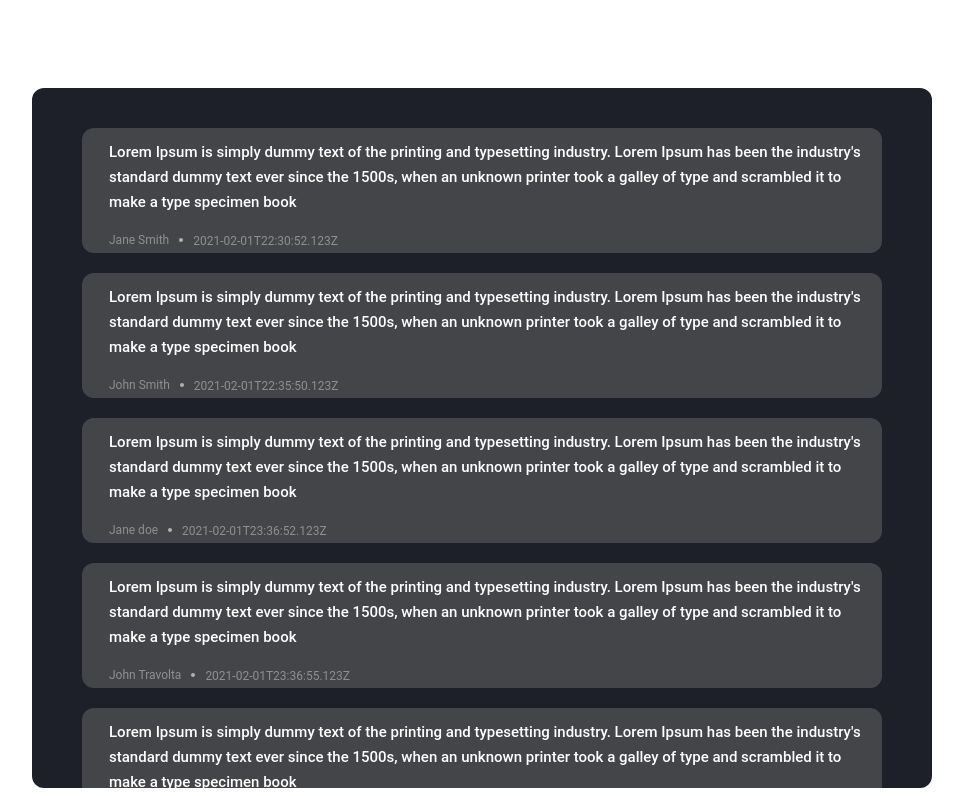
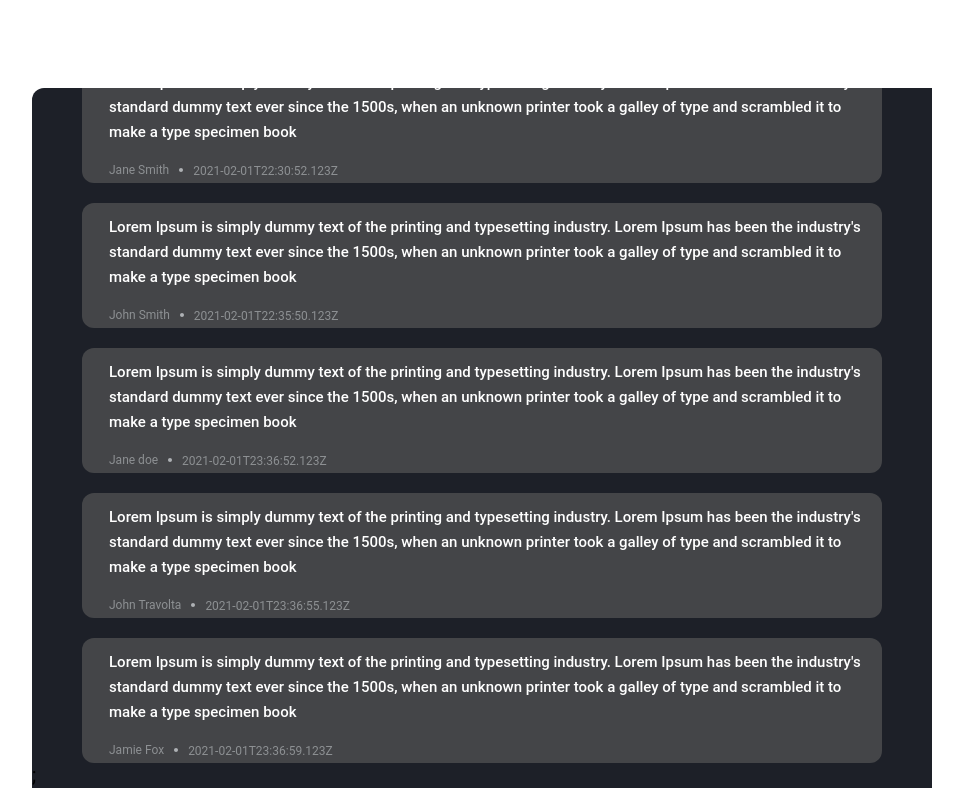
Before and after one commit to sofikin/voco-chat-client, a React (Create React App) app: page / in a window 1280 px wide. Shown: the top 796 px of the page, without its empty margins (158-1121 px from the left). Built offline with nearby package versions, Linux system fonts and the light colour scheme.

Commit message:
"Fixed scrollbar to bottom by default"

```diff
--- a/src/components/Chat.css
+++ b/src/components/Chat.css
@@ -28,7 +28,7 @@ h1 {
 
 .chatBox {
   background: #1d2028;
-  border-radius: 12px;
+  border-radius: 12px 0 0 0;
   width: 900px;
   height: 700px;
   margin: auto;
@@ -38,6 +38,8 @@ h1 {
 .chatBox {
 overflow: scroll;
     overflow-x: hidden;
+    display: flex;
+    flex-direction: column-reverse;
 }
 
 .chatBox::-webkit-scrollbar {
```
